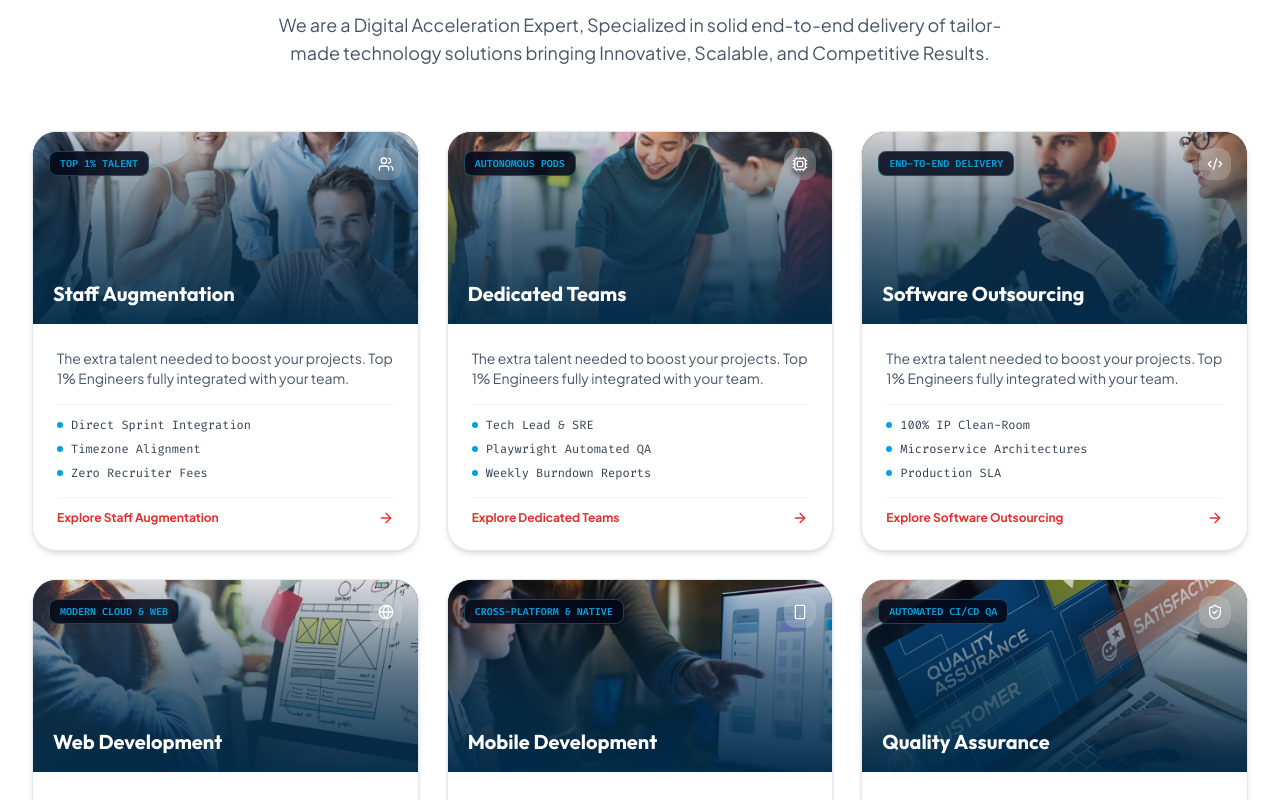
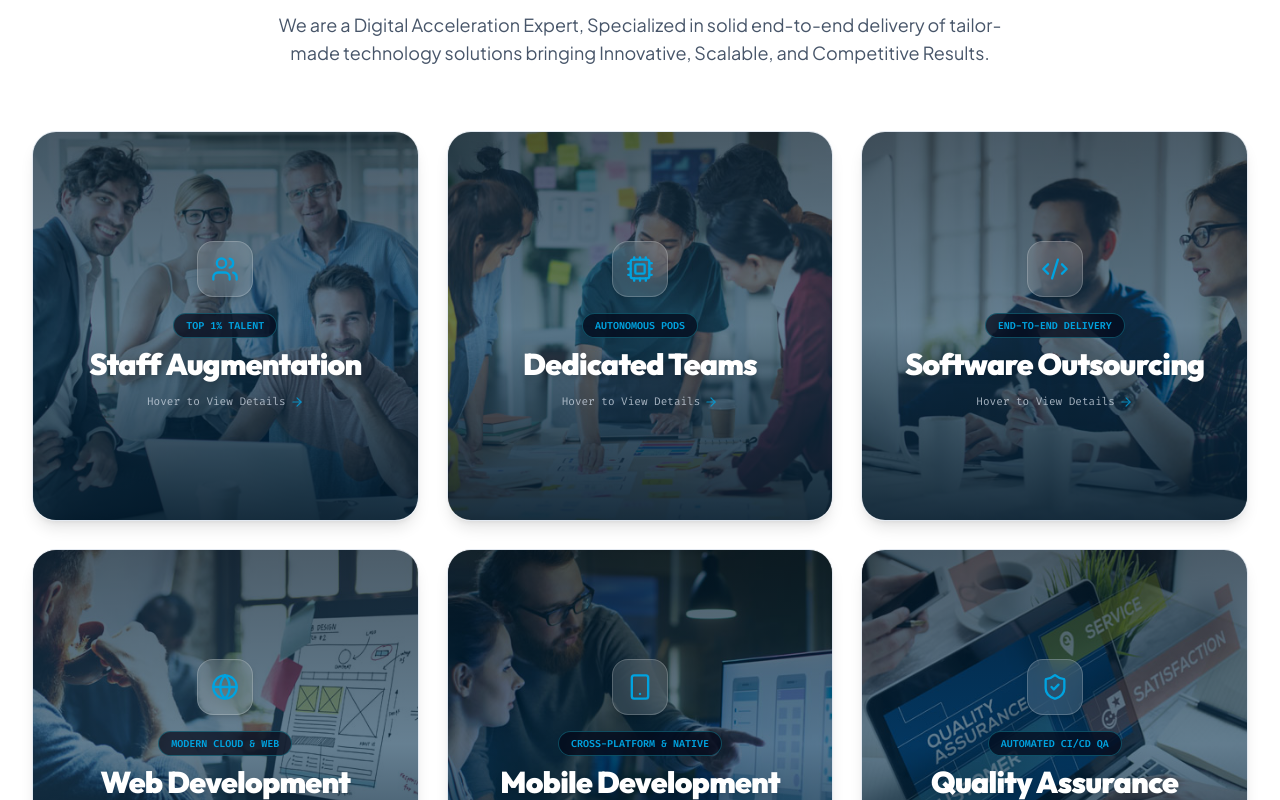
Before and after one commit to sunnyinfabio/btm-funnel, a React (Vite) app: page / in a window 1280 px wide. Shown: the part 1460-2260 px from the top of the page. Built offline with nearby package versions, Linux system fonts and the light colour scheme.

Commit message:
feat(services): convert services to full-image cards with centered titles and hover detail reveals

```diff
--- a/src/components/OurServicesSection.jsx
+++ b/src/components/OurServicesSection.jsx
@@ -9,7 +9,8 @@ import {
   ShieldCheck,
   ArrowRight,
   Sparkles,
-  Layers
+  Layers,
+  CheckCircle2
 } from 'lucide-react';
 
 export const OurServicesSection = ({ onOpenBooking }) => {
@@ -19,7 +20,7 @@ export const OurServicesSection = ({ onOpenBooking }) => {
       title: 'Staff Augmentation',
       badge: 'TOP 1% TALENT',
       shortDesc: 'The extra talent needed to boost your projects. Top 1% Engineers fully integrated with your team.',
-      detailedDesc: 'Our IT staffing services provide the speed, professional acumen, and flexibility your team needs to scale quickly and complete development on time. Your Extended Team works as part of your local team, attending your regular daily meetings, and reporting directly to your managers, proving to be a real competitive advantage for your business.',
+      detailedDesc: 'Our IT staffing services provide the speed, professional acumen, and flexibility your team needs to scale quickly and complete development on time.',
       image: '/services/BTM_Service_SA_Img.jpg',
       icon: Users,
       deliverables: ['Direct Sprint Integration', 'Timezone Alignment', 'Zero Recruiter Fees'],
@@ -30,7 +31,7 @@ export const OurServicesSection = ({ onOpenBooking }) => {
       title: 'Dedicated Teams',
       badge: 'AUTONOMOUS PODS',
       shortDesc: 'The extra talent needed to boost your projects. Top 1% Engineers fully integrated with your team.',
-      detailedDesc: 'BTM Outsourcing provides all the roles needed to complete the team you require. This team is typically composed of a Project Manager, Software engineers, Quality Assurance engineers, Data Engineers, AI & ML Experts, and other roles defined for each project.',
+      detailedDesc: 'BTM Outsourcing provides all the roles needed to complete the team you require, complete with Tech Leads, QA automation, and Data/AI specialists.',
       image: '/services/BTM_Service_DT_Img.jpg',
       icon: Cpu,
       deliverables: ['Tech Lead & SRE', 'Playwright Automated QA', 'Weekly Burndown Reports'],
@@ -41,7 +42,7 @@ export const OurServicesSection = ({ onOpenBooking }) => {
       title: 'Software Outsourcing',
       badge: 'END-TO-END DELIVERY',
       shortDesc: 'The extra talent needed to boost your projects. Top 1% Engineers fully integrated with your team.',
-      detailedDesc: 'BTM Outsourcing is highly specialized in providing professional cost-effective custom web, desktop, and mobile software development services to companies around the world, helping them achieve strategic business goals.',
+      detailedDesc: 'BTM Outsourcing is highly specialized in providing professional cost-effective custom web, desktop, and mobile software development services.',
       image: '/services/BTM_Service_SO_Img.jpg',
       icon: Code2,
       deliverables: ['100% IP Clean-Room', 'Microservice Architectures', 'Production SLA'],
@@ -52,7 +53,7 @@ export const OurServicesSection = ({ onOpenBooking }) => {
       title: 'Web Development',
       badge: 'MODERN CLOUD & WEB',
       shortDesc: 'The extra talent needed to boost your projects. Top 1% Engineers fully integrated with your team.',
-      detailedDesc: 'Whether your company needs a customer-facing portal, an enterprise-class web application to automate business processes, or modern cloud architecture, BTM Outsourcing customizes and integrates your existing systems to get the job done.',
+      detailedDesc: 'Whether your company needs a customer-facing portal or an enterprise-class web application to automate business processes, BTM has the solution.',
       image: '/services/BTM_Service_WD_Img.jpg',
       icon: Globe,
       deliverables: ['React 19 & Next.js 15', 'Sub-Second Edge Rendering', 'REST & gRPC APIs'],
@@ -63,7 +64,7 @@ export const OurServicesSection = ({ onOpenBooking }) => {
       title: 'Mobile Development',
       badge: 'CROSS-PLATFORM & NATIVE',
       shortDesc: 'The extra talent needed to boost your projects. Top 1% Engineers fully integrated with your team.',
-      detailedDesc: 'Develop scalable and secure mobile solutions for iOS & Android. BTM engineers craft high-fidelity cross-platform and native mobile apps with biometric security, offline synchronization, and seamless backend API integrations.',
+      detailedDesc: 'Develop scalable and secure mobile solutions for iOS & Android with native biometrics, offline synchronization, and seamless backend APIs.',
       image: '/services/BTM_Service_MD_Img.jpg',
       icon: Smartphone,
       deliverables: ['Flutter & React Native', 'Offline-First Sync', 'Store Deployments'],
@@ -74,7 +75,7 @@ export const OurServicesSection = ({ onOpenBooking }) => {
       title: 'Quality Assurance',
       badge: 'AUTOMATED CI/CD QA',
       shortDesc: 'The extra talent needed to boost your projects. Top 1% Engineers fully integrated with your team.',
-      detailedDesc: 'Ensuring zero defects through end-to-end automated testing pipelines, performance stress testing, and security vulnerability scanning. We integrate continuous QA testing directly into your deployment cycle.',
+      detailedDesc: 'Ensuring zero defects through end-to-end automated testing pipelines, performance stress testing, and continuous security scanning.',
       image: '/services/BTM_Service_QA_Img.jpg',
       icon: ShieldCheck,
       deliverables: ['Playwright & Cypress', 'Security Scanning (OWASP)', '99.4% Green Pass SLA'],
@@ -100,7 +101,7 @@ export const OurServicesSection = ({ onOpenBooking }) => {
           </p>
         </div>
 
-        {/* 6 Core Services Grid matching live website layout with overlay images */}
+        {/* 6 Full-Image Cards with Centered Heading & Hover Details Reveal */}
         <div className="grid grid-cols-1 md:grid-cols-2 lg:grid-cols-3 gap-7 mb-14">
           {services.map((srv, idx) => (
             <motion.div
@@ -109,62 +110,83 @@ export const OurServicesSection = ({ onOpenBooking }) => {
               whileInView={{ opacity: 1, y: 0 }}
               viewport={{ once: true }}
               transition={{ duration: 0.4, delay: idx * 0.1 }}
-              className="rounded-3xl overflow-hidden border border-slate-200 bg-white shadow-md hover:shadow-2xl hover:border-btm-cyan transition-all duration-300 flex flex-col justify-between group relative"
+              className="relative h-[360px] sm:h-[390px] rounded-3xl overflow-hidden shadow-lg border border-slate-200 group cursor-pointer"
             >
-              {/* Service Hero Image with Dark Gradient Overlay matching live site */}
-              <div className="relative h-48 overflow-hidden bg-slate-900">
+              {/* Background Service Image */}
               <img
                 src={srv.image}
                 alt={srv.title}
-                  className="w-full h-full object-cover group-hover:scale-110 transition-transform duration-700 opacity-85"
+                className="absolute inset-0 w-full h-full object-cover group-hover:scale-110 transition-transform duration-700 ease-out"
                 loading="lazy"
               />
-                <div className="absolute inset-0 bg-gradient-to-t from-[#002B49]/95 via-[#002B49]/60 to-transparent" />
 
-                {/* Top Badge & Icon */}
-                <div className="absolute top-4 left-4 right-4 flex items-center justify-between z-10">
-                  <span className="px-2.5 py-1 rounded-lg bg-slate-950/85 backdrop-blur-md text-[10px] font-mono text-btm-cyan font-bold border border-cyan-400/30 shadow-sm">
+              {/* Normal State: Dark Contrast Overlay + Centered Heading */}
+              <div className="absolute inset-0 bg-gradient-to-t from-[#00182A]/90 via-[#002B49]/60 to-[#00182A]/70 flex flex-col items-center justify-center p-6 text-center transition-opacity duration-300 group-hover:opacity-0">
+                <div className="w-14 h-14 rounded-2xl bg-white/15 backdrop-blur-md border border-white/20 text-btm-cyan flex items-center justify-center mb-4 shadow-md">
+                  <srv.icon className="w-7 h-7 text-btm-cyan" />
+                </div>
+                <span className="px-3 py-1 rounded-full bg-slate-950/70 backdrop-blur-md text-[10px] font-mono text-btm-cyan font-bold border border-cyan-400/30 mb-2">
                   {srv.badge}
                 </span>
-                  <div className="w-8 h-8 rounded-xl bg-white/20 backdrop-blur-md text-white flex items-center justify-center">
+                <h3 className="font-display font-black text-2xl sm:text-3xl text-white tracking-tight drop-shadow-md">
+                  {srv.title}
+                </h3>
+                <span className="text-[11px] font-mono text-slate-300 mt-3 flex items-center gap-1 opacity-80">
+                  <span>Hover to View Details</span>
+                  <ArrowRight className="w-3.5 h-3.5 text-btm-cyan" />
+                </span>
+              </div>
+
+              {/* Hover State: Frosted Glass Panel with Full Details Revealed */}
+              <div className="absolute inset-0 bg-gradient-to-b from-[#00182A]/95 via-[#002B49]/95 to-[#0A192F]/98 backdrop-blur-md p-6 flex flex-col justify-between opacity-0 group-hover:opacity-100 transition-all duration-400 ease-out translate-y-3 group-hover:translate-y-0 text-white z-20">
+
+                {/* Header on Hover */}
+                <div>
+                  <div className="flex items-center justify-between pb-3 mb-3 border-b border-white/10">
+                    <div className="flex items-center gap-2">
+                      <div className="w-8 h-8 rounded-xl bg-btm-cyan/20 border border-btm-cyan/40 text-btm-cyan flex items-center justify-center">
                         <srv.icon className="w-4 h-4" />
                       </div>
+                      <span className="text-[10px] font-mono uppercase text-btm-cyan font-bold">
+                        {srv.badge}
+                      </span>
+                    </div>
+                    <span className="text-[9.5px] font-mono text-emerald-400 flex items-center gap-1 font-bold">
+                      <CheckCircle2 className="w-3 h-3" /> SLA Verified
+                    </span>
                   </div>
 
-                {/* Title over Image */}
-                <div className="absolute bottom-4 left-5 right-5 z-10">
-                  <h3 className="font-display font-bold text-xl text-white group-hover:text-btm-cyan transition-colors">
+                  <h4 className="font-display font-bold text-xl text-white mb-2">
                     {srv.title}
-                  </h3>
-                </div>
-              </div>
+                  </h4>
 
-              {/* Service Body Content */}
-              <div className="p-6 flex-1 flex flex-col justify-between space-y-4">
-                <p className="text-xs sm:text-sm text-slate-600 leading-relaxed">
+                  <p className="text-xs text-slate-300 leading-relaxed line-clamp-3 mb-4">
                     {srv.shortDesc}
                   </p>
 
                   {/* Bullet Deliverables */}
-                <div className="pt-3 border-t border-slate-100 space-y-2">
+                  <div className="space-y-1.5 pt-2 border-t border-white/10">
                     {srv.deliverables.map((item) => (
-                    <div key={item} className="flex items-center gap-2 text-xs font-mono text-slate-700">
-                      <span className="w-1.5 h-1.5 rounded-full bg-btm-cyan" />
+                      <div key={item} className="flex items-center gap-2 text-xs font-mono text-slate-200">
+                        <span className="w-1.5 h-1.5 rounded-full bg-btm-cyan shrink-0" />
                         <span>{item}</span>
                       </div>
                     ))}
                   </div>
+                </div>
 
-                {/* Action CTA Link */}
+                {/* Hover Footer CTA */}
                 <button
                   type="button"
                   onClick={() => onOpenBooking(`service-${srv.id}`)}
-                  className="w-full pt-3 border-t border-slate-100 text-xs font-bold text-[#E62E2E] hover:text-[#002B49] flex items-center justify-between transition-colors cursor-pointer group/btn"
+                  className="w-full py-3 rounded-xl bg-[#E62E2E] hover:bg-[#D32F2F] text-white font-bold text-xs shadow-md transition-all flex items-center justify-center gap-2 cursor-pointer mt-2"
                 >
-                  <span className="group-hover/btn:underline">{srv.ctaText}</span>
-                  <ArrowRight className="w-4 h-4 group-hover/btn:translate-x-1 transition-transform" />
+                  <span>{srv.ctaText}</span>
+                  <ArrowRight className="w-3.5 h-3.5" />
                 </button>
+
               </div>
+
             </motion.div>
           ))}
         </div>
```
Lines whose indentation alone changed are shown as unchanged.
